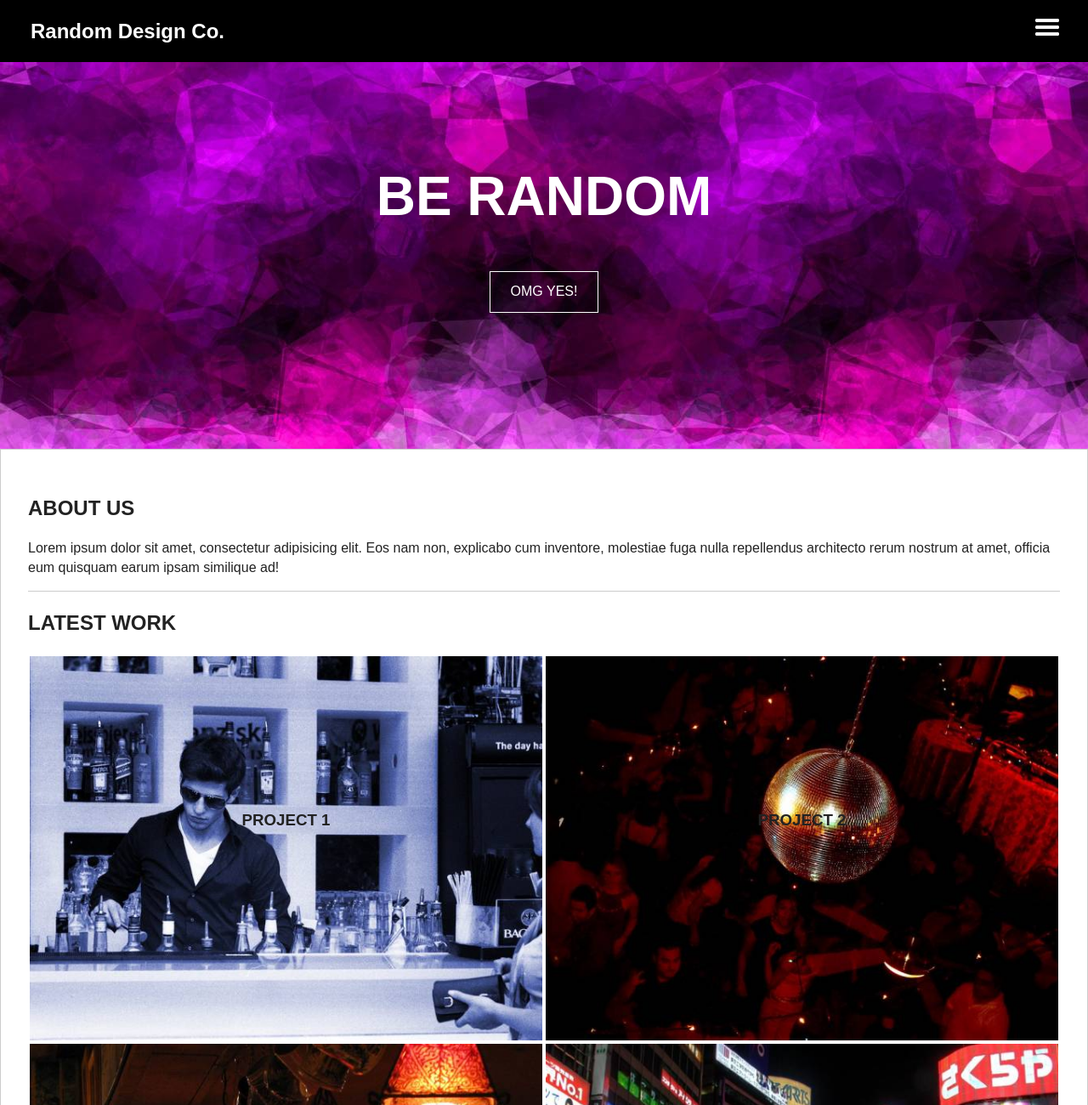
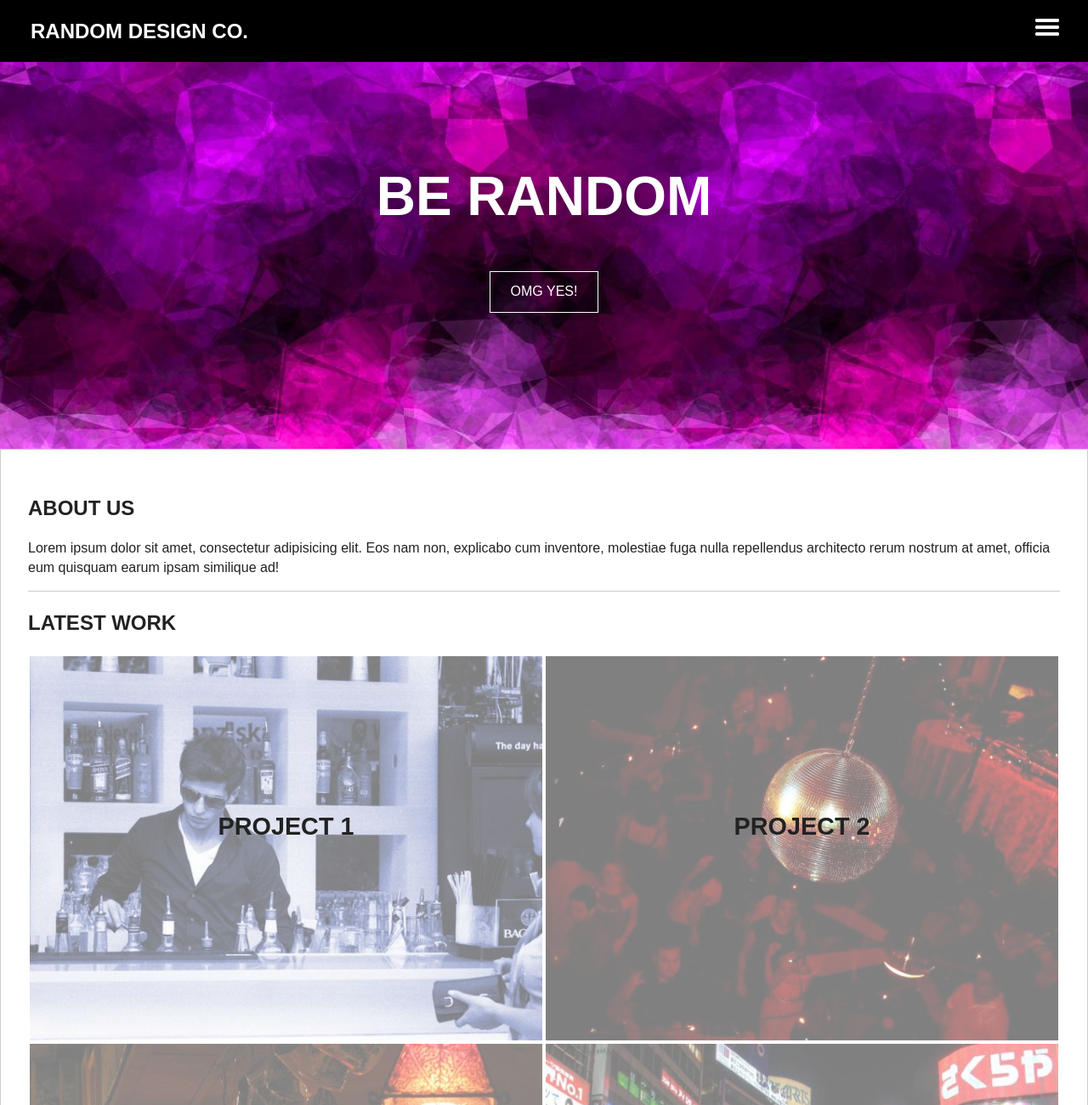
Before and after one commit to kbryden/Random-Design-Co., a plain HTML site: page index.html in a window 1280 px wide. Shown: the top 1300 px of the page at 85% size. Drawn offline with nearby package versions, Linux system fonts and the light colour scheme.

Commit message:
update
had to watch the video but I got it. The text is centered and the
images have a transparent overlay. I just needed to add a relative to
my images with the z-index. yes!

```diff
--- a/css/main.css
+++ b/css/main.css
@@ -193,29 +193,30 @@ nav {
     float: left;
     border: 2px solid white;
     position: relative;
+    background-color: hsla(154, 0%, 100%, 0.5);
 }
 
 .image img {
   width: 100%;
   overflow: hidden;
-}
-
-.image caption{
-  width: 50%;
-  height: 50%;
-  background-color: hsla(154, 0%, 100%, 0.5);
+  display: block;
+  position: relative;
+  z-index: -10;
 }
 
 .grid h3 {
-  font-size: 200% auto;
+  font-size: 180%;
   text-align: center;
   position: absolute;
   top: 40%;
-  bottom: 40%;
   right: 25%;
   left: 25%;
   margin: 0;
   overflow: hidden;
+}
+
+.image:hover {
+  background-color: hsla(154, 0%, 100%, 0);
 }
 
 /* footer */
--- a/index.html
+++ b/index.html
@@ -28,7 +28,7 @@
         </header>
 
         <nav class"main-nav">
-            <h2 class="nav-header">Random Design Co.</h2>
+            <h2 class="nav-header">RANDOM DESIGN CO.</h2>
             <a href="#menu">
             <div class="menu"><img class="menu" src="img/menu.png" alt="menu"></div></a>
         </nav>
```
